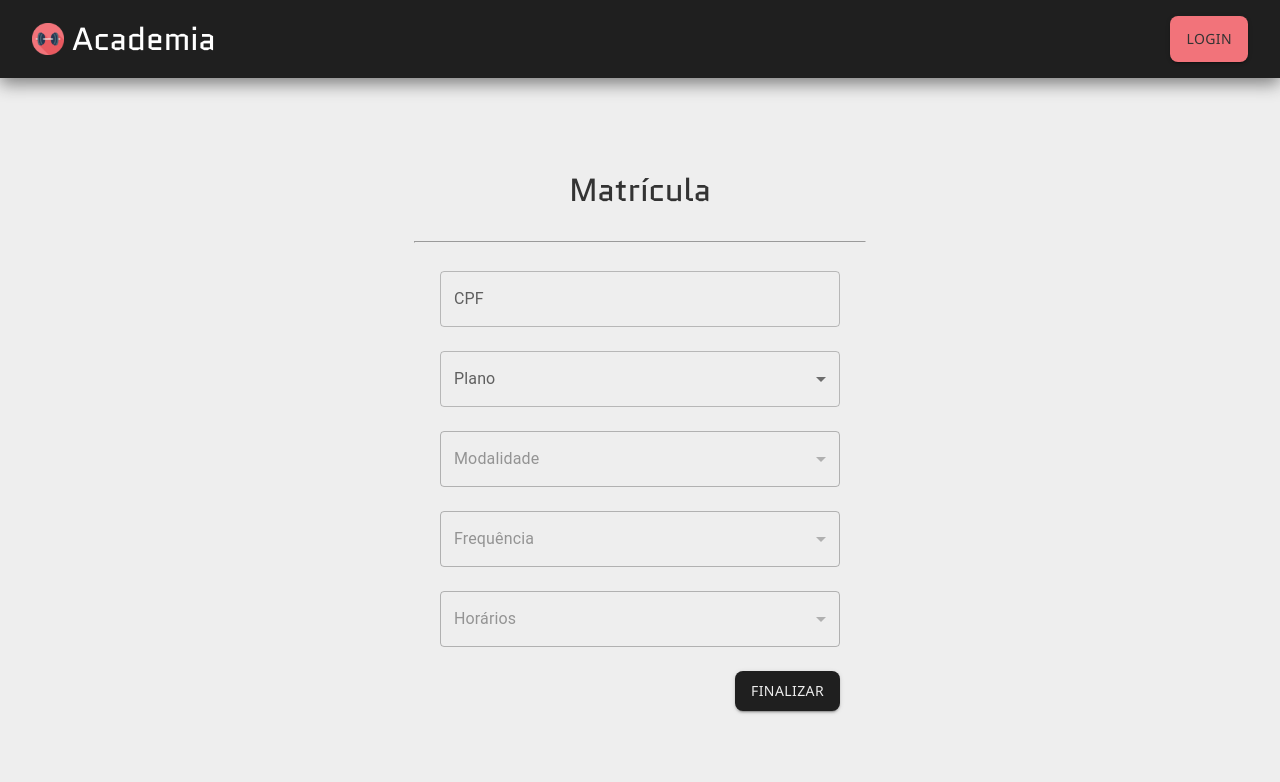
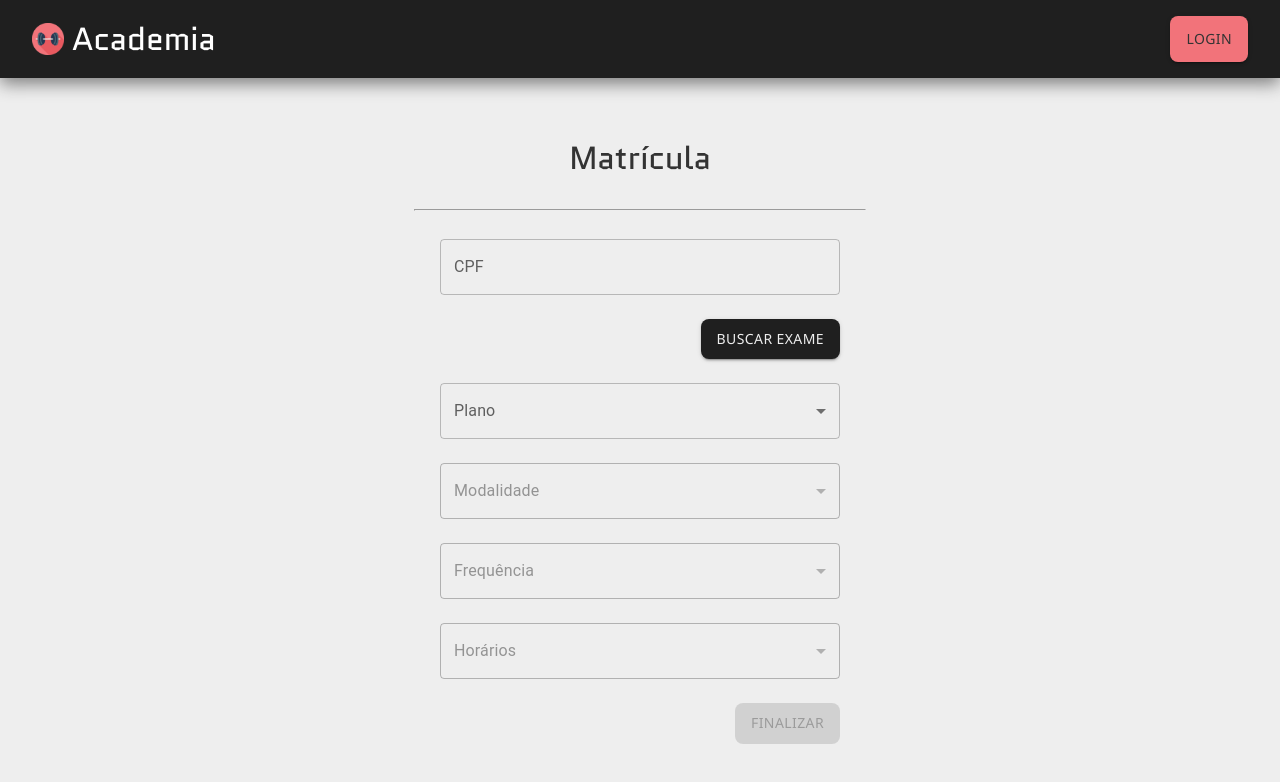
Before and after one commit to arthur-sabioni/academia, a React (Create React App) app in the folder frontend/: page /matriculation in a window 1280 px wide. Shown: the top 782 px of the page. Built offline with nearby package versions, Linux system fonts and the light colour scheme.

Commit message:
Check exam for matriculation

```diff
--- a/frontend/src/Utils/requestsConfigs.js
+++ b/frontend/src/Utils/requestsConfigs.js
@@ -120,3 +120,15 @@ export const requestConfigRegistrations = token => {
     url: `${baseUrl}/client/registration`,
   };
 };
+
+export const requestConfigSecretaryExam = (token, data) => {
+  return {
+    method: 'POST',
+    headers: {
+      'Content-Type': 'application/json; charset=UTF-8',
+      'Authorization': `Bearer ${token}`
+    },
+    url: `${baseUrl}/secretary/exam`,
+    body: data,
+  };
+};
--- a/frontend/src/pages/Matriculation/Matriculation.jsx
+++ b/frontend/src/pages/Matriculation/Matriculation.jsx
@@ -3,7 +3,7 @@ import { useHttp } from '../../hooks';
 import { Button, TextField, CircularProgress, FormControl, Select, MenuItem, InputLabel, OutlinedInput, Checkbox, ListItemText } from '@mui/material';
 import { makeStyles } from '@mui/styles';
 import { useTheme } from '@mui/material/styles';
-import { requestConfigPlans, requestConfigClasses, requestConfigMatriculation } from '../../Utils/requestsConfigs';
+import { requestConfigPlans, requestConfigClasses, requestConfigMatriculation, requestConfigSecretaryExam } from '../../Utils/requestsConfigs';
 import Header from '../../components/Header/Header';
 import GymContext from '../../context/GymContext';
 import { plans, classes } from "../../Utils/mocksApi";
@@ -11,7 +11,7 @@ import { plans, classes } from "../../Utils/mocksApi";
 const Matriculation = () => {
   const theme = useTheme();
 
-  const { login, title, form, input, divisory } = useStyles(theme);
+  const { login, title, form, input, divisory, error } = useStyles(theme);
 
   const context = useContext(GymContext);
   const { token } = context;
@@ -19,13 +19,20 @@ const Matriculation = () => {
   const { loading: loadingPlans, data: data1, sendRequest: sendRequestPlans } = useHttp();
   const { loading: loadingClasses, data: data2, sendRequest: sendRequestClasses } = useHttp();
   const { loading: loadingMatriculation, data: matriculation, sendRequest: sendRequestMatriculation } = useHttp();
+  const { loading: loadingExam, error: examError, data: exam, sendRequest: sendRequestExam } = useHttp();
 
-  const loading = loadingPlans || loadingClasses || loadingMatriculation;
+  const loading = loadingPlans || loadingClasses || loadingMatriculation || loadingExam;
 
   useEffect(() => {
     //sendRequestPlans(requestConfigPlans());
     //sendRequestClasses(requestConfigClasses(token));
   }, [])
+
+  useEffect(() => {
+    console.log(exam)
+    if(exam)
+      setAble(exam["able"]);
+  }, [exam])
 
   const plansOptions = ['Anual', 'Semestral', 'Mensal'];
 
@@ -33,6 +40,7 @@ const Matriculation = () => {
   const [modalities, setModalities] = useState([]);
   const [frequencies, setFrequencies] = useState([]);
   const [times, setTimes] = useState([]);
+  const [able, setAble] = useState(false);
   const [selectedTimes, setSelectedTimes] = useState([]);
 
   const [matriculationData, setMatriculationData] = useState({
@@ -74,7 +82,9 @@ const Matriculation = () => {
     setTimes([...classFiltered.days]);
   };
 
-  const matriculate = () => sendRequestMatriculation(requestConfigMatriculation(token, matriculationData));
+  const matriculate = () => {
+    sendRequestMatriculation(requestConfigMatriculation(token, matriculationData));
+  }
 
   const handleChange = (event, field) => {
     setMatriculationData(currentMatriculationData => ({
@@ -109,8 +119,19 @@ const Matriculation = () => {
         timeId: [],
       }));
       setSelectedTimes([]);
+    } else if (field === "CPF") {
+      setAble(false)
     }
   }
+
+  const handleSearchExam = () => {
+    const body = {
+      "CPF": matriculationData["CPF"],
+    };
+    sendRequestExam(requestConfigSecretaryExam(token, body));
+  }
+
+  console.log(examError)
 
   const handleChangeTimes = event => {
     const newSelectedTimes = [...event.target.value];
@@ -132,7 +153,9 @@ const Matriculation = () => {
             <div className={title}>Matrícula</div>
             <hr className={divisory}/>
             <FormControl className={form}>
-              <TextField variant="outlined" color="secondary" label="CPF" onChange={event => handleChange(event, 'CPF')} />
+              <TextField variant="outlined" color="secondary" label="CPF" value={matriculationData["CPF"]} error={examError} onChange={event => handleChange(event, 'CPF')} />
+              {examError && <div className={error}>Aluno sem exame médico ou não encontrado</div>}
+              <Button variant="contained" color="secondary" onClick={() => handleSearchExam()}>Buscar Exame</Button>
               <FormControl variant="outlined" color="secondary">
                 <InputLabel>Plano</InputLabel>
                 <Select
@@ -188,7 +211,7 @@ const Matriculation = () => {
                   })}
                 </Select>
               </FormControl>
-              <Button variant="contained" color="secondary" onClick={() => matriculate()}>Finalizar</Button>
+              <Button variant="contained" color="secondary" onClick={() => matriculate() }  disabled={!able}>Finalizar</Button>
             </FormControl>
           </>
         }
@@ -198,6 +221,9 @@ const Matriculation = () => {
 };
 
 const useStyles = makeStyles((theme) => ({
+  error: {
+    color: "red",
+  },
   login: {
     flexGrow: 1,
     flexBasis: 'auto',
```
